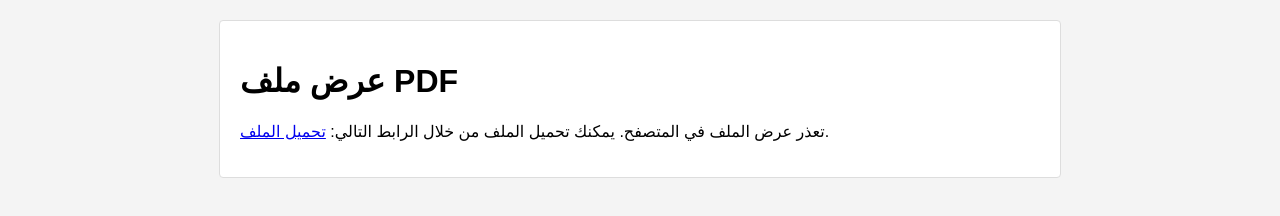
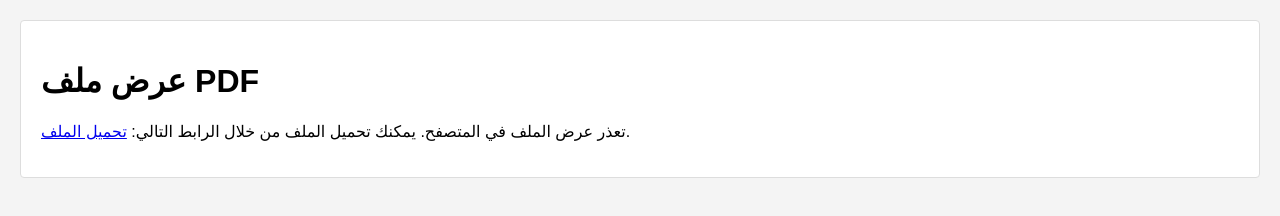
Before and after one commit to tajabar/linkbio, a plain HTML site: page taher-certificates.html in a window 1280 px wide. Drawn offline with Linux system fonts and the light colour scheme.

Commit message:
Update taher-certificates.html

```diff
--- a/taher-certificates.html
+++ b/taher-certificates.html
@@ -2,7 +2,7 @@
 <html lang="ar">
 <head>
   <meta charset="UTF-8">
-  <title>عرض ملف PDF</title>
+  <title>Verified My Certificates</title>
   <style>
     body {
       font-family: Arial, sans-serif;
@@ -10,7 +10,7 @@
       background-color: #f4f4f4;
     }
     .container {
-      max-width: 800px;
+      max-width: 2000px;
       margin: 0 auto;
       background-color: #fff;
       padding: 20px;
```
